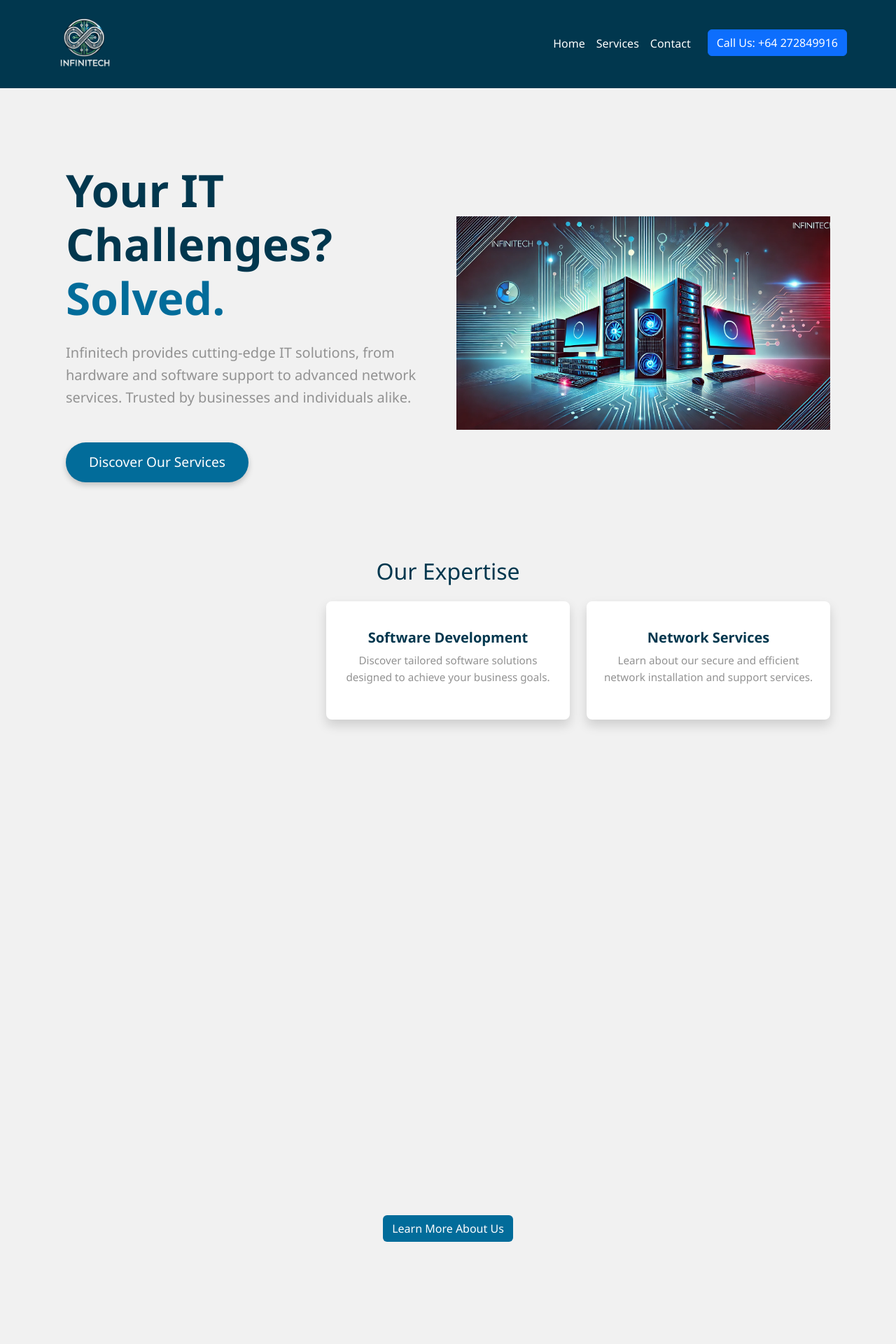
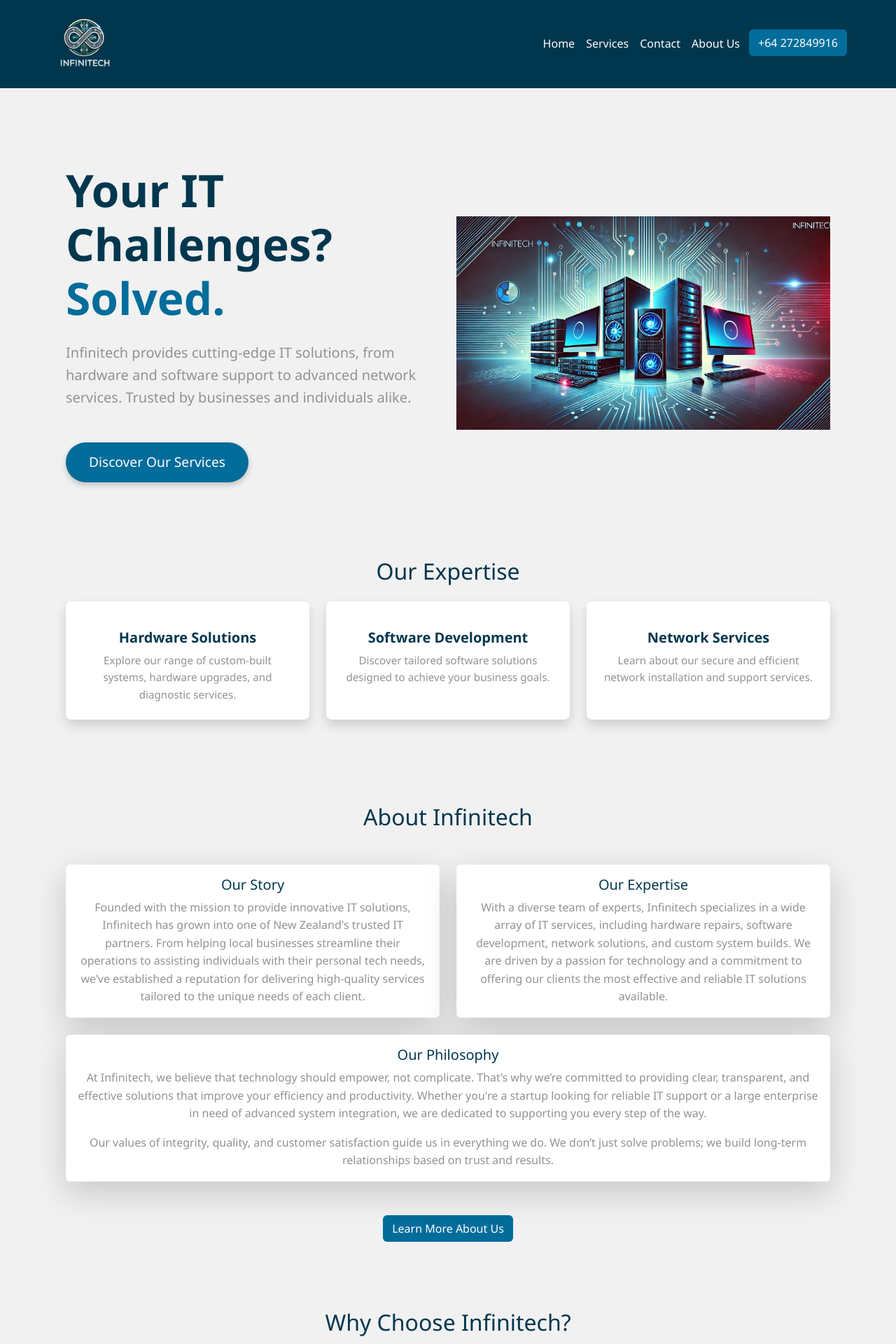
Before and after one commit to martinedach/infinitech-website, a FastAPI app: page / in a window 1280 px wide. Shown: the top 1920 px of the page at 70% size. Run offline with FastAPI, Linux system fonts and the light colour scheme.

Commit message:
minor changes

```diff
--- a/app/templates/base.html
+++ b/app/templates/base.html
@@ -83,9 +83,10 @@
                     <li class="nav-item"><a href="/" class="nav-link">Home</a></li>
                     <li class="nav-item"><a href="/services" class="nav-link">Services</a></li>
                     <li class="nav-item"><a href="/contact" class="nav-link">Contact</a></li>
+                    <li class="nav-item"><a href="/about-us" class="nav-link">About Us</a></li>
                     <!-- Request a Quote Button -->
                     <li class="nav-item">
-                        <a href="tel:+64272849916" class="btn btn-primary ms-3">Call Us: +64 272849916</a>
+                        <a href="tel:+64272849916" class="btn" style="background-color: var(--button-primary); color: var(--button-text); margin-left: 5px;">+64 272849916</a>
                     </li>
                 </ul>
             </div>
--- a/app/templates/index.html
+++ b/app/templates/index.html
@@ -118,7 +118,7 @@
             <!-- Our Story Card -->
             <div class="col-md-6 mb-4 d-flex" data-aos="fade-up" data-aos-delay="100">
                 <div class="card shadow-lg border-light w-100 d-flex">
-                    <div class="card-body d-flex flex-column">
+                    <div class="card-body d-flex flex-column justify-content-center text-center">
                         <h5 class="card-title" style="color: var(--primary-dark);">Our Story</h5>
                         <p class="card-text" style="color: var(--text-secondary);">
                             Founded with the mission to provide innovative IT solutions, Infinitech has grown into one of New Zealand's trusted IT partners. From helping local businesses streamline their operations to assisting individuals with their personal tech needs, we’ve established a reputation for delivering high-quality services tailored to the unique needs of each client.
@@ -126,10 +126,11 @@
                     </div>
                 </div>
             </div>
+
             <!-- Our Expertise Card -->
             <div class="col-md-6 mb-4 d-flex" data-aos="fade-up" data-aos-delay="200">
                 <div class="card shadow-lg border-light w-100 d-flex">
-                    <div class="card-body d-flex flex-column">
+                    <div class="card-body d-flex flex-column justify-content-center text-center">
                         <h5 class="card-title" style="color: var(--primary-dark);">Our Expertise</h5>
                         <p class="card-text" style="color: var(--text-secondary);">
                             With a diverse team of experts, Infinitech specializes in a wide array of IT services, including hardware repairs, software development, network solutions, and custom system builds. We are driven by a passion for technology and a commitment to offering our clients the most effective and reliable IT solutions available.
@@ -137,13 +138,14 @@
                     </div>
                 </div>
             </div>
+
         </div>
 
         <!-- Second Row: Our Philosophy Card -->
         <div class="row">
             <div class="col-md-12 mb-4 d-flex" data-aos="fade-up" data-aos-delay="300">
                 <div class="card shadow-lg border-light w-100 d-flex">
-                    <div class="card-body d-flex flex-column">
+                    <div class="card-body d-flex flex-column justify-content-center text-center">
                         <h5 class="card-title" style="color: var(--primary-dark);">Our Philosophy</h5>
                         <p class="card-text" style="color: var(--text-secondary);">
                             At Infinitech, we believe that technology should empower, not complicate. That’s why we’re committed to providing clear, transparent, and effective solutions that improve your efficiency and productivity. Whether you're a startup looking for reliable IT support or a large enterprise in need of advanced system integration, we are dedicated to supporting you every step of the way.
@@ -154,6 +156,7 @@
                     </div>
                 </div>
             </div>
+
         </div>
 
         <div class="text-center mt-4">
```
